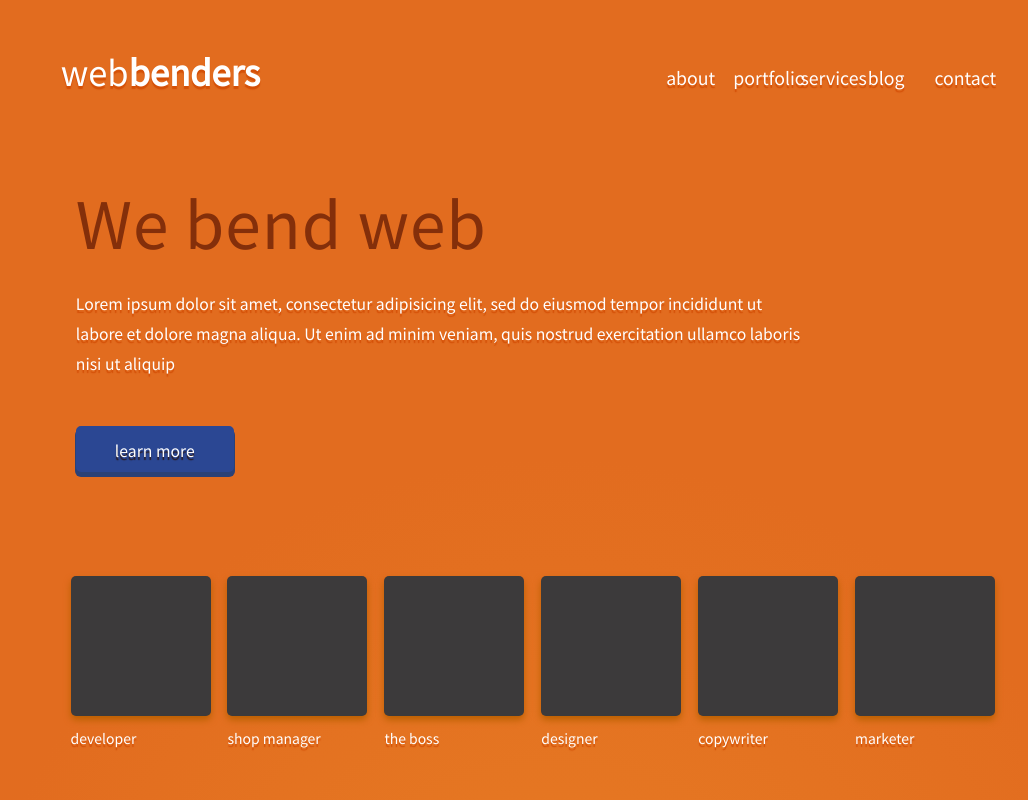
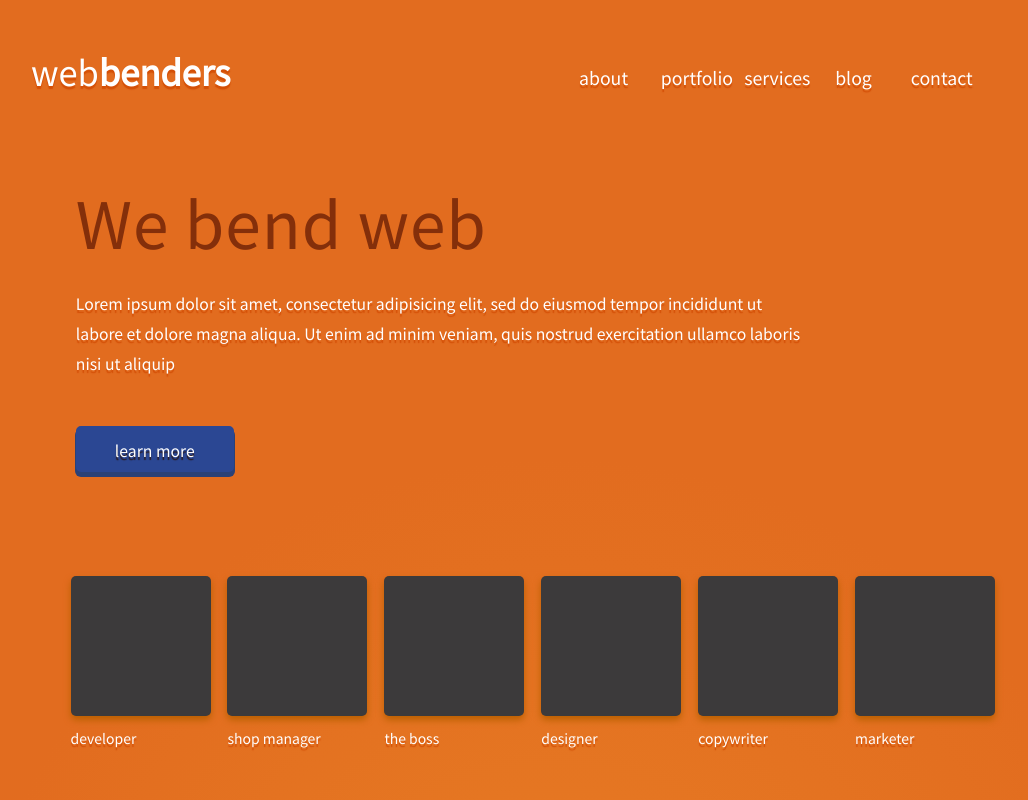
Before and after one commit to MaGo0506/Basic-Template-Flex, a plain HTML site: page index.html in a window 1280 px wide. Shown: the top 800 px of the page, without its empty margins (83-1111 px from the left). Drawn offline with Linux system fonts and the light colour scheme.

Commit message:
Add files via upload

```diff
--- a/main.css
+++ b/main.css
@@ -39,9 +39,13 @@ body {
 .mainNav ul {
   border: 1px black;
   text-align: center;
+  display: -webkit-box;
+  display: -moz-box;
+  display: -ms-flexbox;
+  display: -webkit-flex;
   display: flex;
   justify-content: space-around;
-  width: 25%;
+  width: 35%;
 }
 
 .mainNav .navItems li {
```
